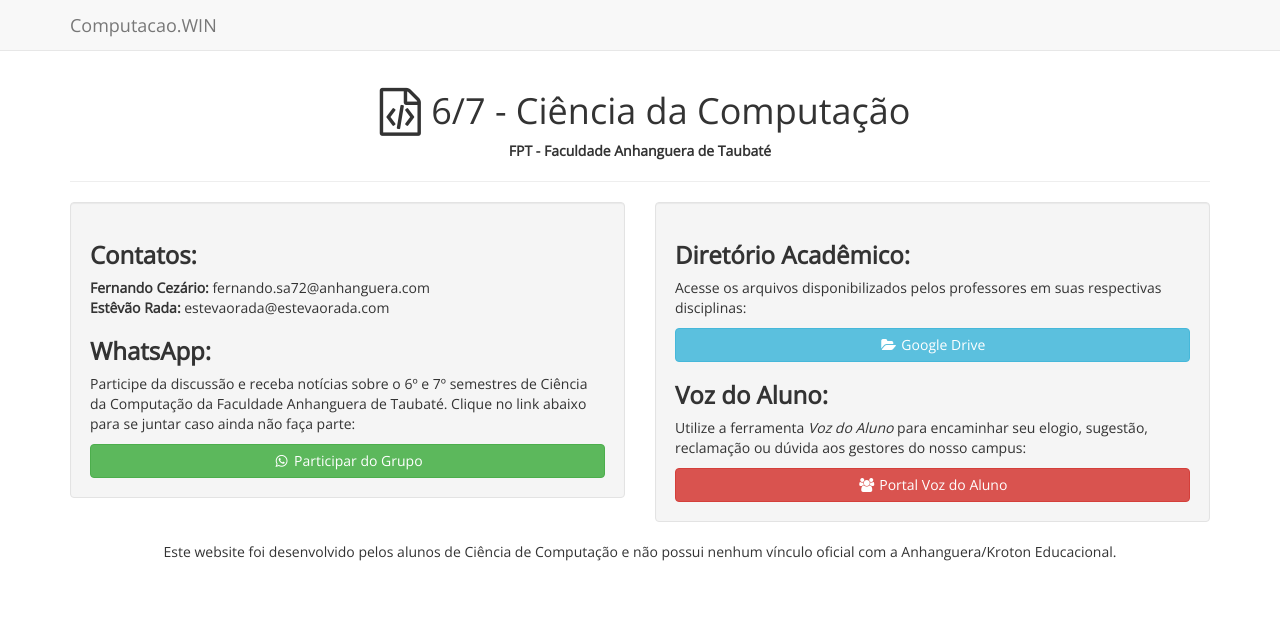
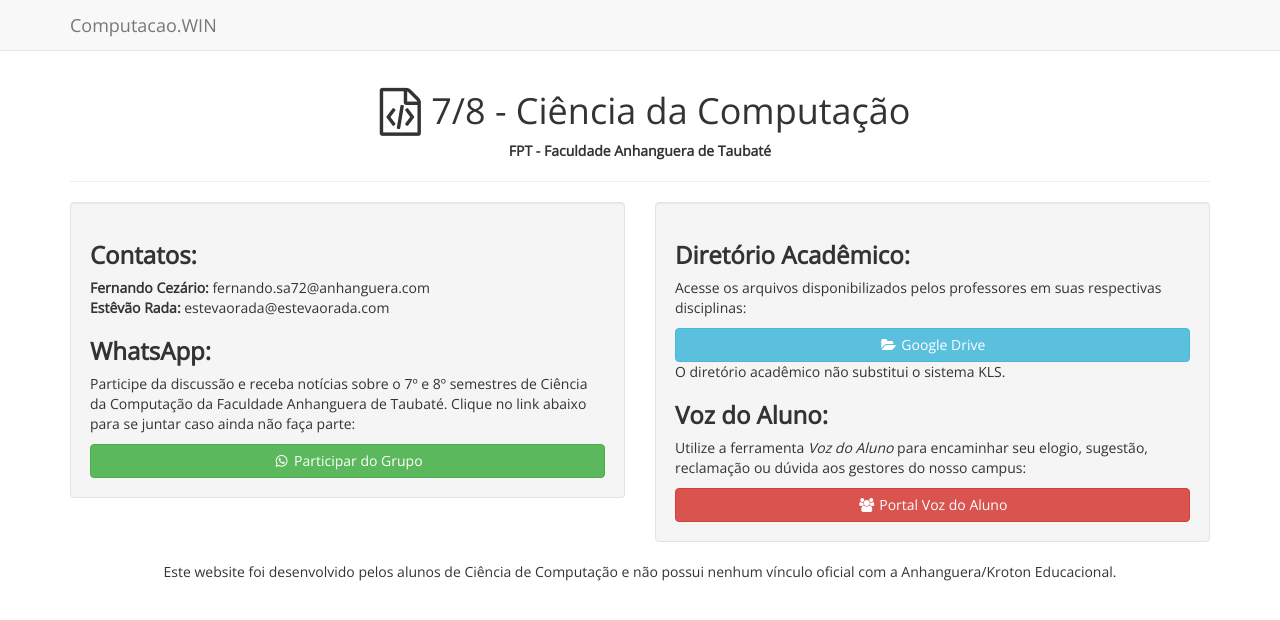
Before and after one commit to estevaorada/computacao, a plain HTML site: page index.htm in a window 1280 px wide. Drawn offline with nearby package versions, Linux system fonts and the light colour scheme.

Commit message:
Update index.htm

```diff
--- a/index.htm
+++ b/index.htm
@@ -30,7 +30,7 @@
 <div class="row">
 <div class="col-md-12">
 <h1 class="text-center">
-<i class="-open fa fa-file-code-o fa-fw fa-lg"></i>6/7 - Ciência da Computação</h1>
+<i class="-open fa fa-file-code-o fa-fw fa-lg"></i>7/8 - Ciência da Computação</h1>
 <p class="text-center">
 <b>FPT - Faculdade Anhanguera de Taubaté</b>
 </p>
@@ -54,7 +54,7 @@
 <h3>
 <b>WhatsApp:</b>
 </h3>
-<p>Participe da discussão e receba notícias sobre o 6º e 7º semestres de
+<p>Participe da discussão e receba notícias sobre o 7º e 8º semestres de
 Ciência da Computação da Faculdade Anhanguera de Taubaté. Clique no link
 abaixo para se juntar caso ainda não faça parte:</p>
 <a class="btn btn-block btn-success" href="https://chat.whatsapp.com/2gfqeT1aUKgFO0z2bcrHf3"><i class="fa fa-fw fa-whatsapp"></i> Participar do Grupo</a>
@@ -68,7 +68,8 @@
 <p>Acesse os arquivos disponibilizados pelos professores em suas respectivas
 disciplinas:</p>
 <a class="btn btn-block btn-info" href="https://drive.google.com/drive/folders/0B_EHn2UHe6d9fktabXFjdUszM2FkZlhfRnFsVDVtamNnWnF3bm1nTE1DNW1oLS14Y25McWs"><i class="fa fa-fw fa-folder-open"></i> Google Drive</a>
-<h3><b>Voz do Aluno:</b></h3>
+<p>O diretório acadêmico não substitui o sistema KLS.</p>
+ <h3><b>Voz do Aluno:</b></h3>
 <p>Utilize a ferramenta
 <i>Voz do Aluno</i> para encaminhar seu elogio, sugestão, reclamação ou dúvida
 aos gestores do nosso campus:</p>
```
